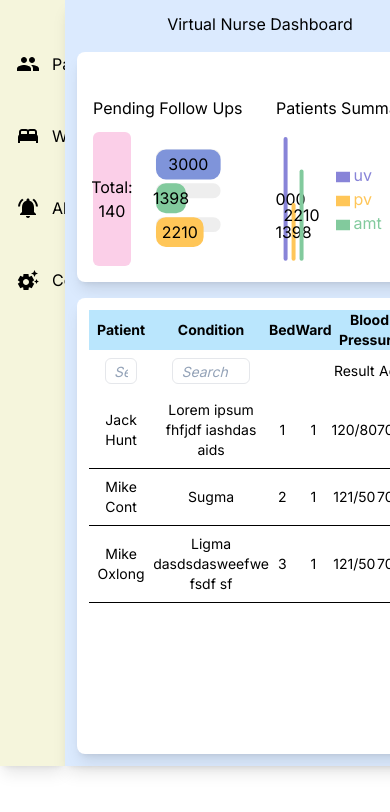
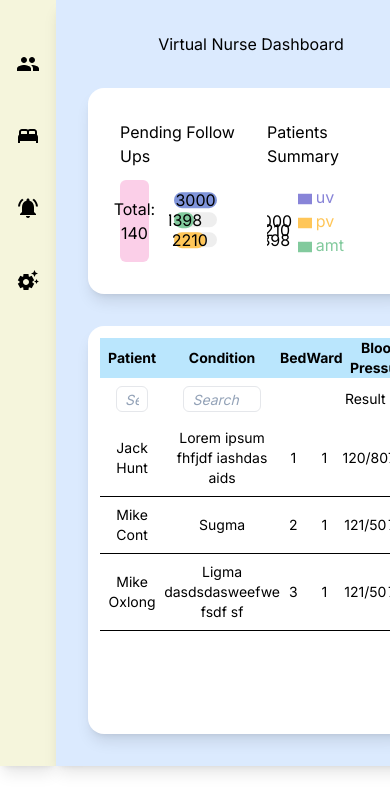
Before and after one commit to AHVirtualNursing/virtual-nursing-dashboard, a Next.js app: page /dashboard in a window 390 px wide. Shown: the top 812 px of the page. Built offline with nearby package versions, Linux system fonts and the light colour scheme.

Commit message:
style: sidebar responsiveness, dashboard spacing

```diff
--- a/src/components/sidebar.tsx
+++ b/src/components/sidebar.tsx
@@ -8,7 +8,7 @@ import Link from "next/link";
 
 export default function Sidebar() {
   return (
-    <div className="left-0 flex flex-col h-[calc(100vh-78px)] pt-9 shadow-lg gap-4 w-1/6">
+    <div className="left-0 flex flex-col h-[calc(100vh-78px)] pt-9 shadow-lg gap-4 w-48">
       <SidebarTab name={"Patients"} icon={<GroupIcon />} dest={"dashboard"} />
       <SidebarTab name={"Wards"} icon={<BedIcon />} dest={"wards"} />
       <SidebarTab
@@ -36,7 +36,7 @@ const SidebarTab = ({ name, icon, dest }: SidebarTabProps) => {
     <Link href={dest}>
       <div className="flex group gap-3 hover:bg-slate-200 cursor-pointer p-4 rounded-md">
         {icon}
-        <span className="text-md">{name}</span>
+        <span className="text-md max-sm:hidden">{name}</span>
       </div>
     </Link>
   );
--- a/src/pages/dashboard.tsx
+++ b/src/pages/dashboard.tsx
@@ -4,13 +4,13 @@ import Summary from "@/components/Summary";
 
 export default function Dashboard() {
   return (
-    <div className="flex flex-col p-3 gap-4 bg-blue-100 w-full shadow-lg">
+    <div className="flex flex-col p-8 gap-8 bg-blue-100 w-full shadow-lg">
       <h1>Virtual Nurse Dashboard</h1>
-      <div className="bg-white rounded-lg h-2/6 pt-7 flex shadow-lg ">
+      <div className="bg-white rounded-2xl h-2/6 p-4 flex shadow-lg ">
         <PendingFollowUps />
         <Summary />
       </div>
-      <div className="bg-white rounded-lg h-4/6 p-3 shadow-lg">
+      <div className="bg-white rounded-2xl h-4/6 p-3 shadow-lg">
         <Patients />
       </div>
     </div>
```
